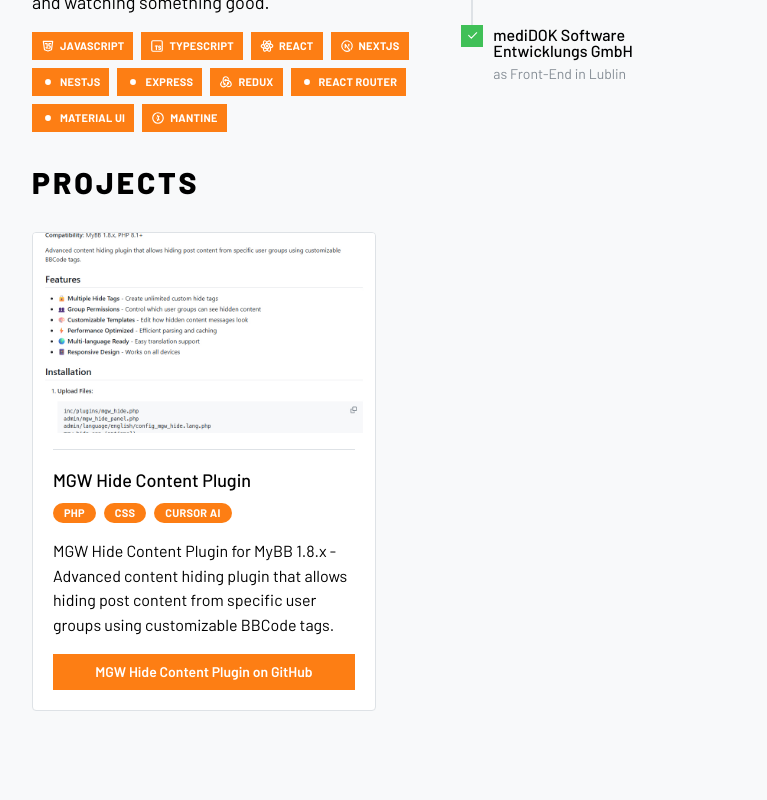
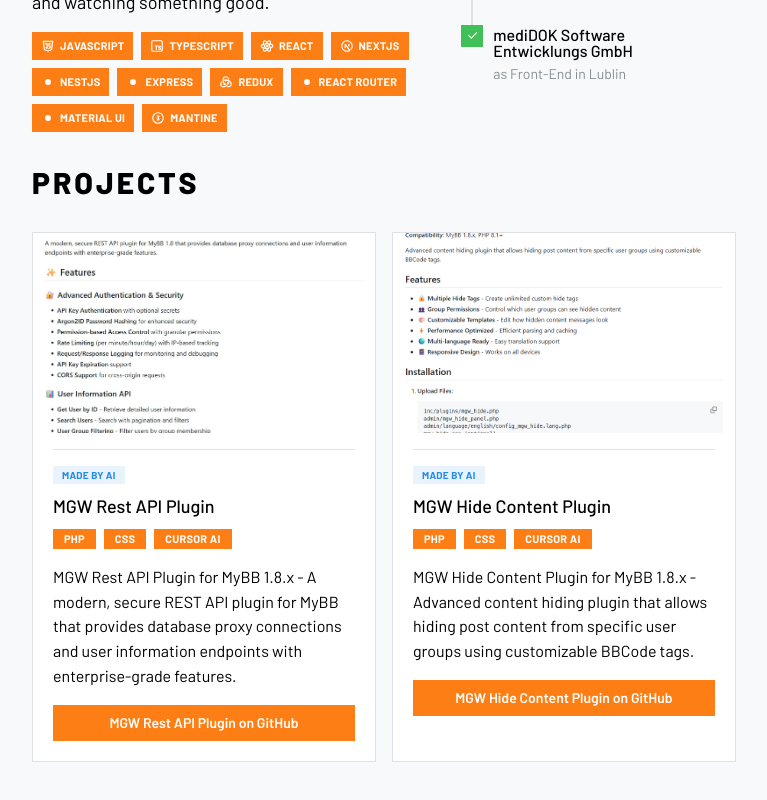
Before and after one commit to jakubwilk/jakubwilk-pl, a React (Vite) app: page / in a window 1280 px wide. Shown: the part 434-1234 px from the top of the page, without its empty margins (256-1023 px from the left). Before the commit the page ends 1209 px from the top, so only its background shows below. Built offline with nearby package versions, Linux system fonts and the light colour scheme.

Commit message:
Add MGW Rest API Plugin to project list with AI-generated badge

```diff
--- a/public/data/projects.json
+++ b/public/data/projects.json
@@ -1,5 +1,18 @@
 {
     "projects": [
+        {
+            "id": 2,
+            "name": "MGW Rest API Plugin",
+            "description": "MGW Rest API Plugin for MyBB 1.8.x - A modern, secure REST API plugin for MyBB that provides database proxy connections and user information endpoints with enterprise-grade features.",
+            "image": "/images/mgw-rest-api-plugin.jpg",
+            "link": "https://github.com/jakubwilk/mgw-rest-api-plugin",
+            "technologies": [
+                "PHP",
+                "CSS",
+                "Cursor AI"
+            ],
+            "madeByAI": true
+        },
         {
             "id": 1,
             "name": "MGW Hide Content Plugin",
@@ -10,8 +23,9 @@
                 "PHP",
                 "CSS",
                 "Cursor AI"
-            ]
+            ],
+            "madeByAI": true
         }
     ],
-    "total": 1
+    "total": 2
 }
--- a/src/components/projects/ItemProject.tsx
+++ b/src/components/projects/ItemProject.tsx
@@ -7,18 +7,25 @@
 
 export default function ItemProject({ project }: IItemProjectProps) {
   return (
-    <Card padding='lg' withBorder>
+    <Card padding='lg' radius={0} withBorder>
       <CardSection>
         <Image src={project.image} alt={project.name} height={200} />
       </CardSection>
       <Divider my='md' />
       <div className='flex flex-col gap-2 mb-4'>
+        {project.madeByAI && (
+          <Badge color='blue' variant='light' size='sm' radius={0}>
+            Made by AI
+          </Badge>
+        )}
         <Text size='lg' fw={500}>
           {project.name}
         </Text>
         <div className='flex flex-wrap gap-2'>
           {project.technologies.map((technology) => (
-            <Badge key={technology}>{technology}</Badge>
+            <Badge radius={0} key={technology}>
+              {technology}
+            </Badge>
           ))}
         </div>
       </div>
--- a/src/models/projects.models.ts
+++ b/src/models/projects.models.ts
@@ -5,6 +5,7 @@
   image: string
   link: string
   technologies: string[]
+  madeByAI: boolean
 }
 
 export interface IProjectsResponse {
```
Also changed, not shown: public/images/mgw-rest-api-plugin.jpg (added).
